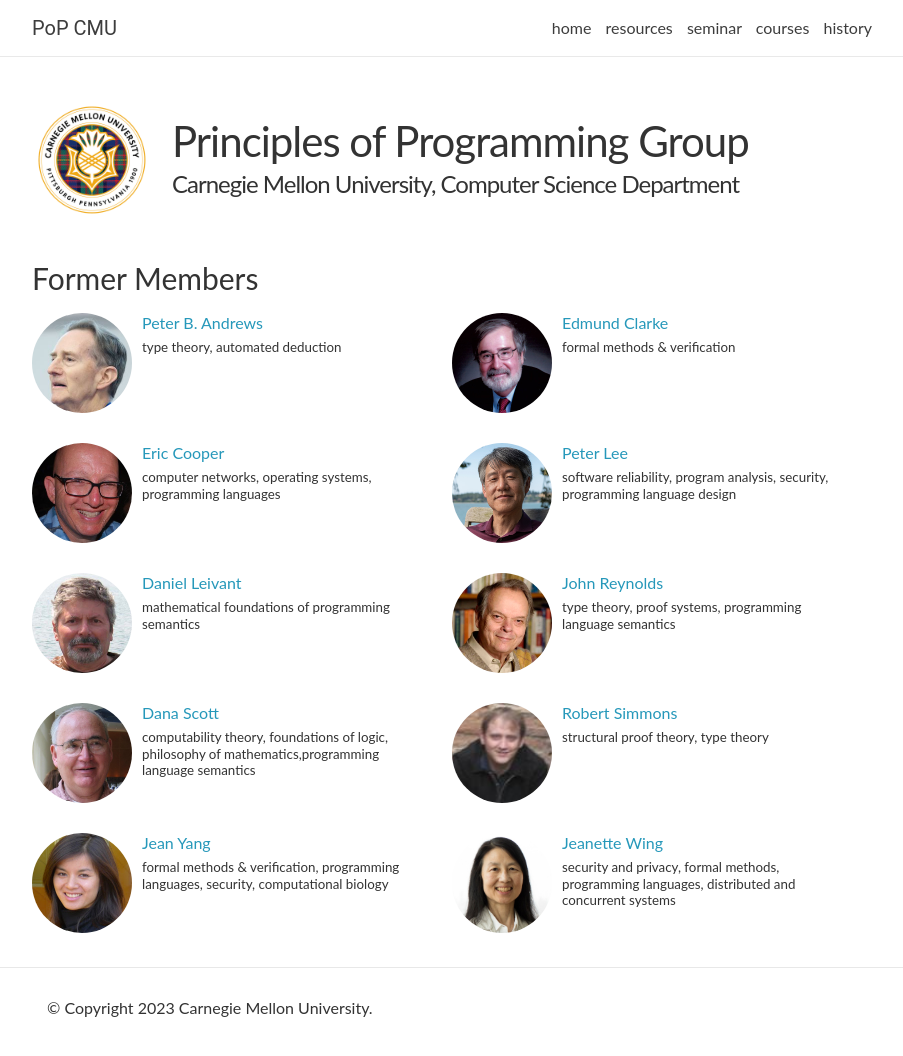
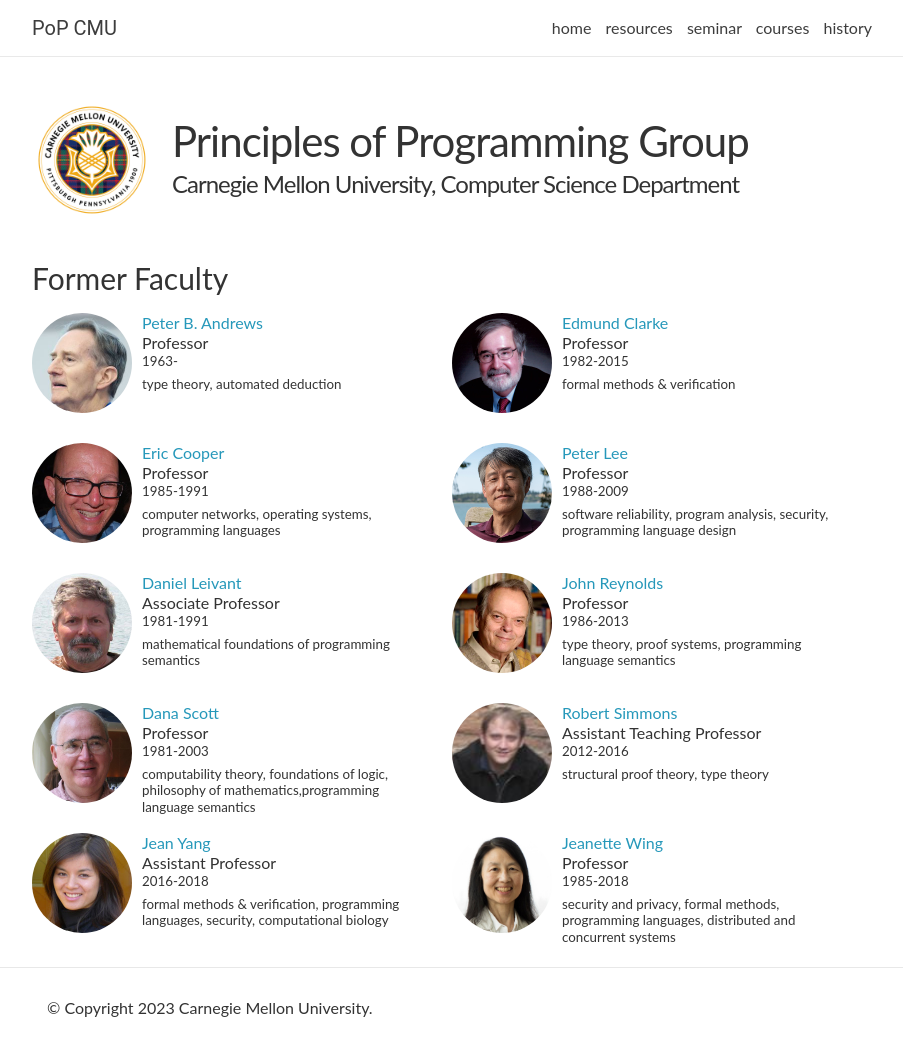
Before and after one commit to probsys/pop, a Jekyll site: the page built from _pages/history.md, in a window 1280 px wide and 1079 px high. Shown: the top 1056 px of the window, without its empty margins (188-1091 px from the left). Built offline with Jekyll 4.4.1, drawn with Linux system fonts in a browser that asks for light colours.

Commit message:
Add former faculty dates.

```diff
--- a/_data/people.yml
+++ b/_data/people.yml
@@ -142,60 +142,70 @@ Current:
 Former:
   - name: Peter B. Andrews
     title: Professor
+    duration: 1963-
     url: http://gtps.math.cmu.edu/andrews.html
     image: people/andrews.jpg
     interests: type theory, automated deduction
 
   - name: Edmund Clarke
     title: Professor
+    duration: 1982-2015
     url: http://www.cs.cmu.edu/~emc/
     image: people/clarke.jpg
     interests: formal methods &amp; verification
 
   - name: Eric Cooper
     title: Professor
+    duration: 1985-1991
     url: https://www.cs.cmu.edu/~ecc/
     image: people/cooper.jpg
     interests: computer networks, operating systems, programming languages
 
   - name: Peter Lee
     title: Professor
+    duration: 1988-2009
     url: https://www.microsoft.com/en-us/research/people/petelee/
     image: people/lee.jpg
     interests: software reliability, program analysis, security, programming language design
 
   - name: Daniel Leivant
     title: Associate Professor
+    duration: 1981-1991
     url: https://legacy.cs.indiana.edu/~leivant/
     image: people/leivant.jpg
     interests: mathematical foundations of programming semantics
 
   - name: John Reynolds
     title: Professor
+    duration: 1986-2013
     url: http://www.cs.cmu.edu/~jcr/
     image: people/reynolds.jpg
     interests: type theory, proof systems, programming language semantics
 
   - name: Dana Scott
     title: Professor
+    duration: 1981-2003
     url: http://www.cs.cmu.edu/~scott/
     image: people/scott.jpg
     interests: computability theory, foundations of logic, philosophy of mathematics,programming language semantics
 
   - name: Robert Simmons
     title: Assistant Teaching Professor
+    duration: 2012-2016
     url: http://www.cs.cmu.edu/~rjsimmon/
     image: people/simmons.jpg
     interests: structural proof theory, type theory
 
   - name: Jean Yang
     title: Assistant Professor
+    duration: 2016-2018
     url: http://www.cs.cmu.edu/~jyang2/
     image: people/yang.jpg
     interests: formal methods &amp; verification, programming languages, security, computational biology
 
   - name: Jeanette Wing
     title: Professor
+    duration: 1985-2018
     url: https://datascience.columbia.edu/people/jeannette-m-wing/
     image: people/wing.jpg
     interests: security and privacy, formal methods, programming languages, distributed and concurrent systems
--- a/_pages/history.md
+++ b/_pages/history.md
@@ -6,7 +6,7 @@ logo: cmu-logo.png
 news: false
 ---
 
-<h3> Former Members </h3>
+<h3> Former Faculty </h3>
 
 <div style="display: inline-block; width:100%">
 {% for instructor in site.data.people.Former %}
@@ -16,7 +16,8 @@ news: false
 {% endif %}
 <ul class="instructor-info">
   <li><a href="{{ instructor.url }}" target="_blank">{{ instructor.name }}</a></li>
-  <!-- <li>{{ instructor.title }}</li> -->
+  <li>{{ instructor.title }} </li>
+  <li style="font-size:smaller"> {{instructor.duration}} </li>
   <li style="font-size:smaller; padding-top:5pt">{{ instructor.interests }}</li>
 </ul>
 </div>
```
